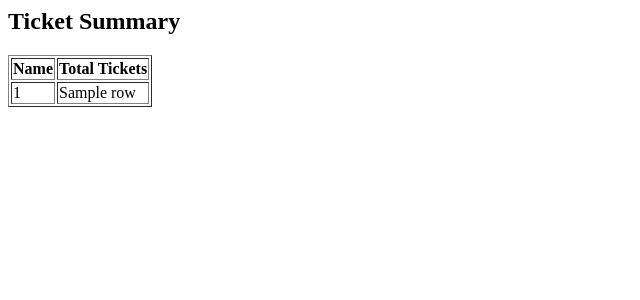
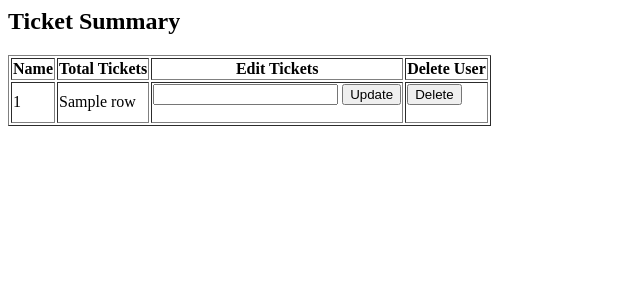
Before and after one commit to Pushti20/Ticket-system, a Flask app: template templates/admin_dashboard.html in a window 1280 px wide. Shown: the top 300 px of the page, without its empty margins (0-640 px from the left). Run offline with Flask 3, Linux system fonts and the light colour scheme; the template is opened without the code that fills it: most values are stand-ins (such as "Sample title", 1, 10 or a date in 2020); some libraries are stand-ins or nearby versions.

Commit message:
Update admin_dashboard.html

```diff
--- a/templates/admin_dashboard.html
+++ b/templates/admin_dashboard.html
@@ -4,12 +4,30 @@
 <tr>
     <th>Name</th>
     <th>Total Tickets</th>
+    <th>Edit Tickets</th>
+    <th>Delete User</th>
 </tr>
 
 {% for row in data %}
 <tr>
     <td>{{ row[0] }}</td>
     <td>{{ row[1] }}</td>
+
+    <td>
+        <form action="/edit_tickets/{{ row[0] }}" method="POST">
+            <input type="number" name="new_count" value="{{ row[1] }}" min="0" required>
+            <button type="submit">Update</button>
+        </form>
+    </td>
+
+    <td>
+        <form action="/delete_user/{{ row[0] }}" method="POST">
+            <button type="submit" onclick="return confirm('Delete this user?')">
+                Delete
+            </button>
+        </form>
+    </td>
+
 </tr>
 {% endfor %}
 </table>
```
